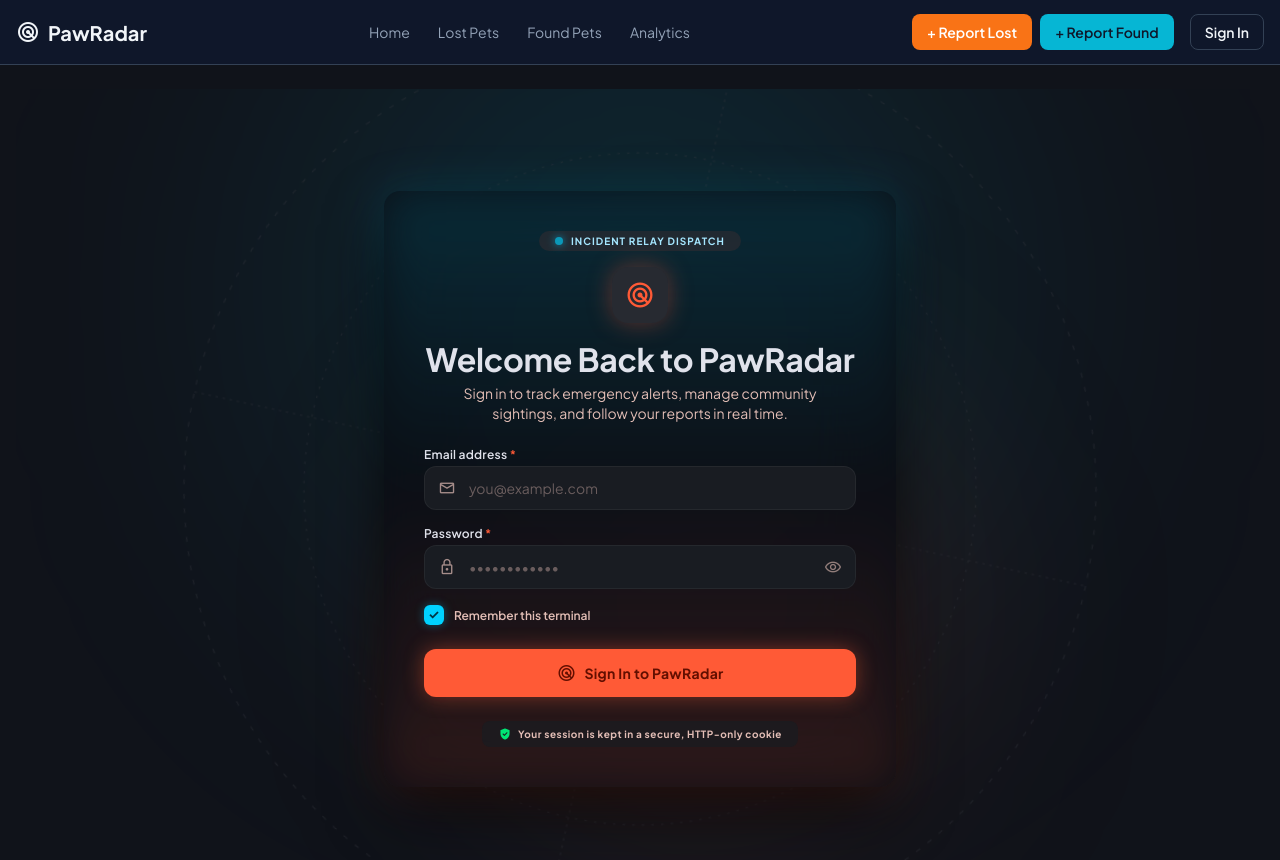
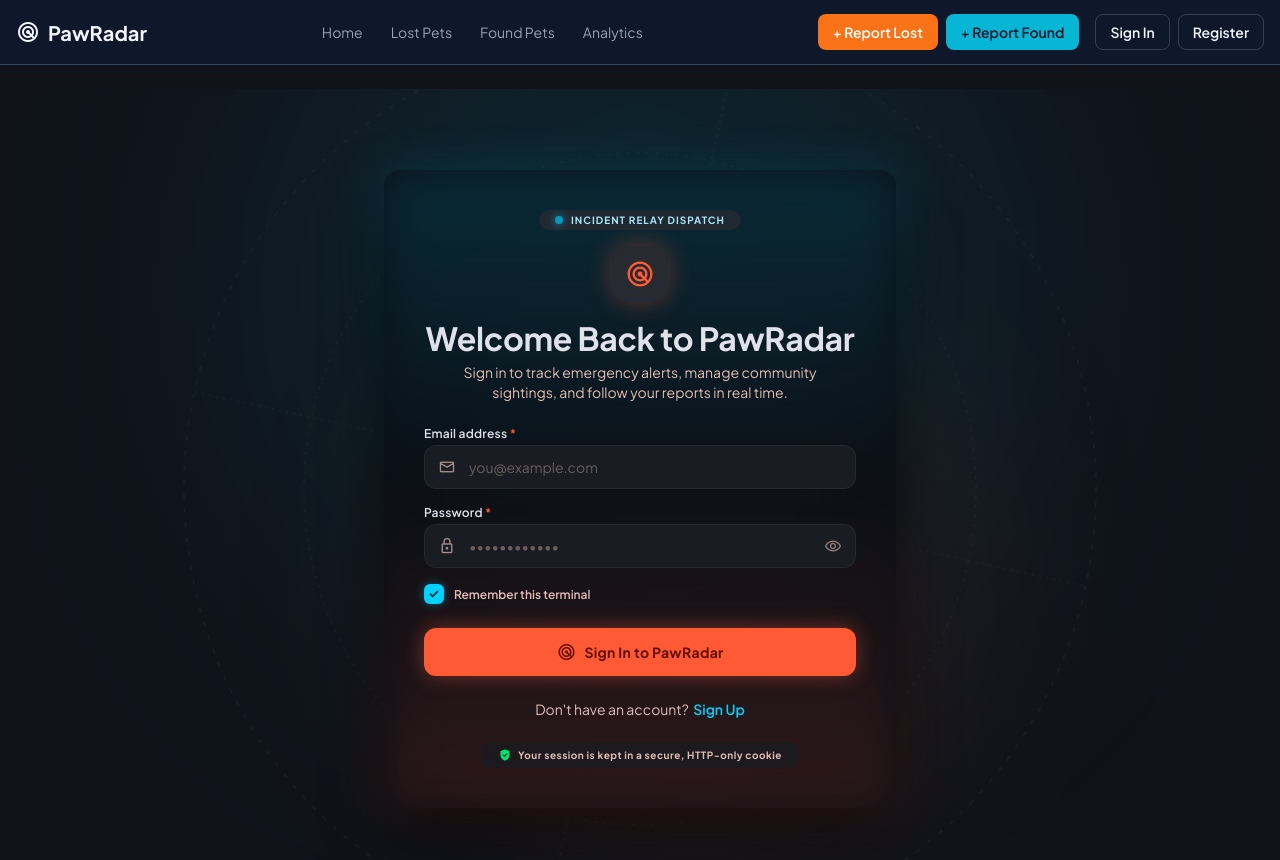
Before and after one commit to Code-the-Dream-School/fall-practicum-js-team4, a React (Vite) app in the folder frontend/: page /login in a window 1280 px wide. Shown: the top 860 px of the page. Built offline with nearby package versions, Linux system fonts and the light colour scheme; no server answers.

Commit message:
fix(KAN-11): address signup review feedback and navigation

```diff
--- a/frontend/src/components/layout/Navbar.tsx
+++ b/frontend/src/components/layout/Navbar.tsx
@@ -146,9 +146,14 @@ export function Navbar({ isMobile }: NavbarProps) {
           )}
 
           {status === 'unauthenticated' && (
-            <Link to={PATHS.login} style={buttonStyles.outline}>
-              Sign In
-            </Link>
+            <div style={{ display: 'flex', alignItems: 'center', gap: 8 }}>
+              <Link to={PATHS.login} style={buttonStyles.outline}>
+                Sign In
+              </Link>
+              <Link to={PATHS.register} style={buttonStyles.outline}>
+                Register
+              </Link>
+            </div>
           )}
         </div>
       </div>
--- a/frontend/src/features/user/components/SignupForm.tsx
+++ b/frontend/src/features/user/components/SignupForm.tsx
@@ -106,16 +106,13 @@ export function SignupForm() {
       }
 
       let message = 'Unable to create your account. Please try again.';
-
       if (error instanceof ApiError) {
-        if (error.status === 409) {
+        if (error.code === 'EMAIL_TAKEN') {
           message = 'An account with this email already exists.';
-        } else if (error.status === 429) {
+        } else if (error.code === 'TOO_MANY_REQUESTS') {
           message = 'Too many attempts. Please try again later.';
         } else if (error.code === 'NETWORK_ERROR') {
           message = error.message;
-        } else if (error.status === 400 || error.status === 422) {
-          message = 'Please check your information and try again.';
         }
       }
 
@@ -197,6 +194,7 @@ export function SignupForm() {
               errors.password ? 'signup-password-error' : undefined
             }
             {...register('password', {
+              deps: 'confirmPassword',
               required: 'Password is required',
               minLength: {
                 value: 8,
--- a/frontend/src/pages/LoginPage.css
+++ b/frontend/src/pages/LoginPage.css
@@ -400,6 +400,24 @@
   cursor: not-allowed;
 }
 
+.login__signup {
+  margin: 0;
+  color: var(--color-on-surface-variant);
+  font-size: 0.875rem;
+  text-align: center;
+}
+
+.login__signup a {
+  margin-left: 0.125rem;
+  color: var(--color-secondary);
+  font-weight: 600;
+  text-decoration: none;
+}
+
+.login__signup a:hover {
+  text-decoration: underline;
+}
+
 .login__note {
   display: flex;
   align-items: center;
--- a/frontend/src/pages/LoginPage.tsx
+++ b/frontend/src/pages/LoginPage.tsx
@@ -1,6 +1,6 @@
 import { useEffect, useState } from 'react';
 import { useForm } from 'react-hook-form';
-import { Navigate, useLocation, useNavigate } from 'react-router';
+import { Link, Navigate, useLocation, useNavigate } from 'react-router';
 import type { Location } from 'react-router';
 import { useAuth } from '../context/useAuth';
 import { ApiError } from '../services/api';
@@ -213,6 +213,10 @@ export function LoginPage() {
           </button>
         </form>
 
+        <p className="login__signup">
+          Don't have an account? <Link to="/register">Sign Up</Link>
+        </p>
+
         <p className="login__note">
           <Icon name="verified_user" className="login__note-icon" />
           Your session is kept in a secure, HTTP-only cookie
--- a/frontend/src/pages/RegisterPage.css
+++ b/frontend/src/pages/RegisterPage.css
@@ -74,6 +74,7 @@
 }
 
 .register-page__signin a {
+  margin-left: 0.125rem;
   color: var(--color-secondary);
   font-weight: 600;
   text-decoration: none;
--- a/frontend/src/pages/RegisterPage.tsx
+++ b/frontend/src/pages/RegisterPage.tsx
@@ -7,7 +7,7 @@ import './RegisterPage.css';
 
 export function RegisterPage() {
   return (
-    <main className="register-page">
+    <div className="register-page">
       <section className="register-page__card">
         <header className="register-page__header">
           <span className="register-page__eyebrow">
@@ -32,6 +32,6 @@ export function RegisterPage() {
           Already have an account? <Link to="/login">Sign In</Link>
         </p>
       </section>
-    </main>
+    </div>
   );
 }
```
Also changed, not shown: 2 other files (tests, documents, lock files or other folders).
